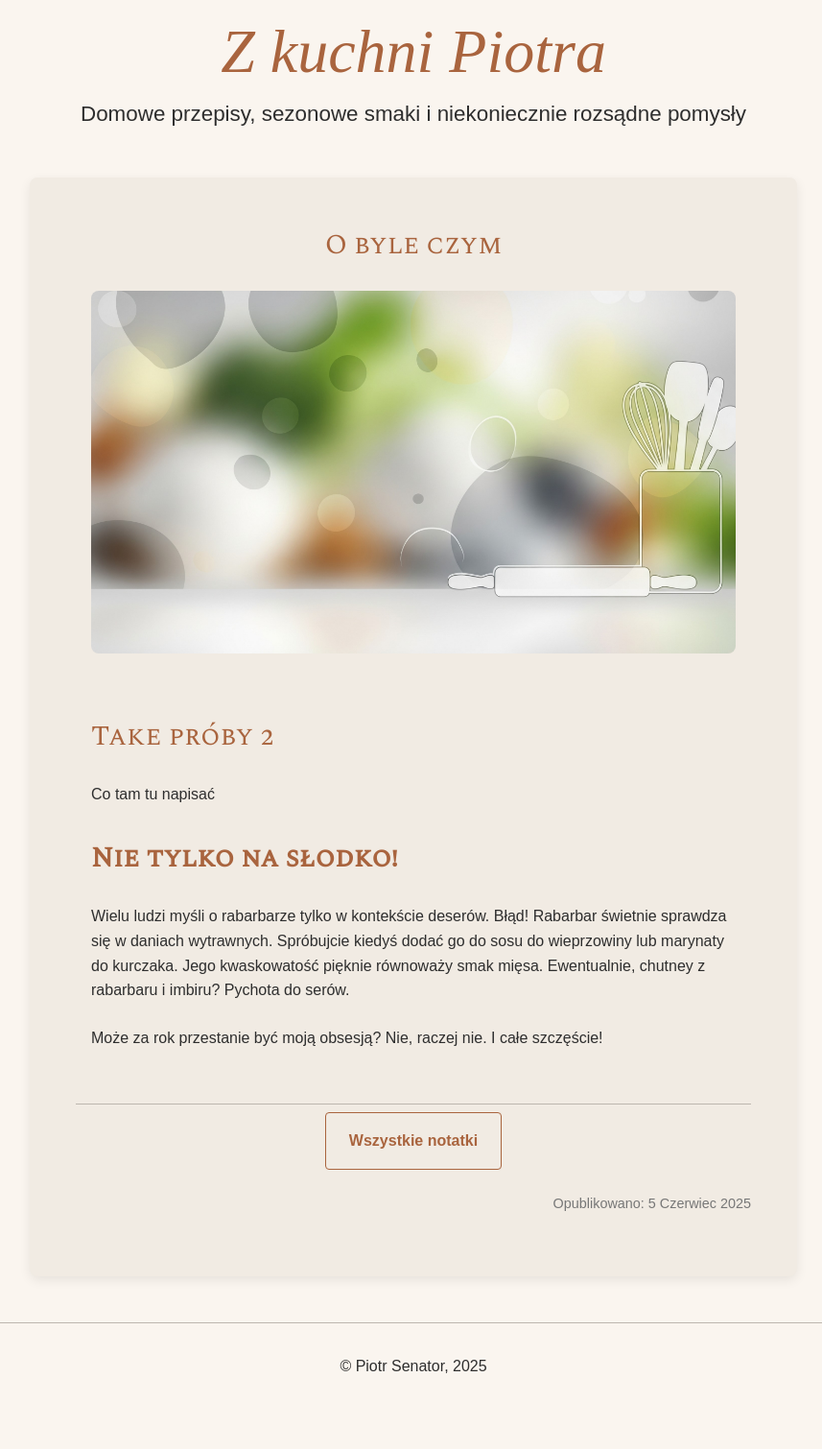
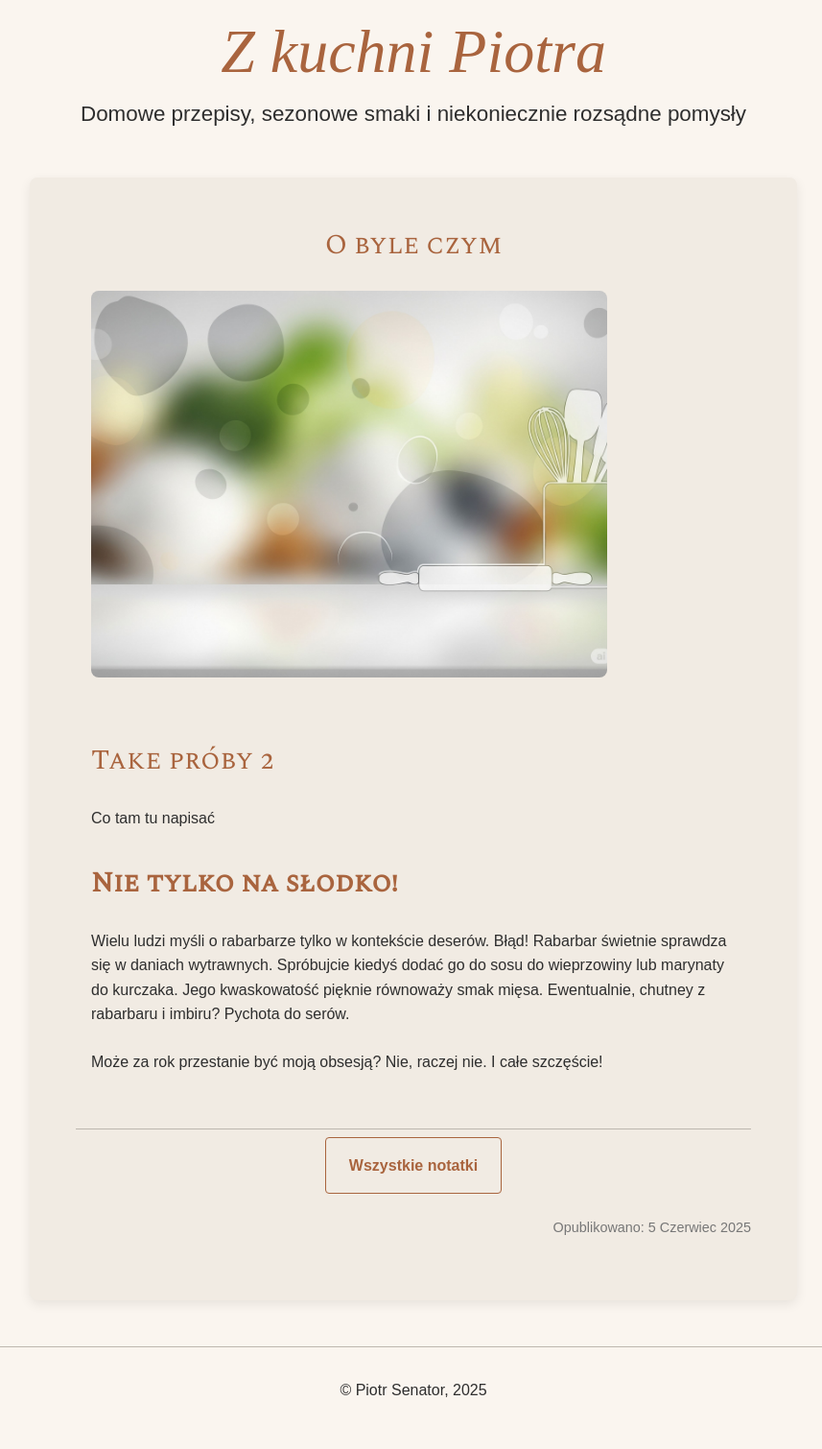
Before and after one commit to piotrsenator/kuchnia, a Jekyll site: the page built from _notes/test.md, in a window 1280 px wide. Shown: the whole page at 96% size, without its empty margins (209-1066 px from the left). Built offline with Jekyll 4.4.1, drawn with Linux system fonts in a browser that asks for light colours; some web fonts are replaced; before the commit the page ends 1485 px from its top, so only the background shows below that.

Commit message:
Update _note-single.scss

```diff
--- a/_sass/pages/_note-single.scss
+++ b/_sass/pages/_note-single.scss
@@ -52,9 +52,9 @@
 
 .note-single__main-image {
     display: block;
-    width: 100%;
+    width: 80%;
     height: auto;
-    aspect-ratio: 16 / 9; /* Bardziej panoramiczne proporcje */
+    aspect-ratio: 4 / 3;
     object-fit: cover;
     border-radius: var(--border-radius-md);
 }
@@ -90,6 +90,7 @@
     display: block;
     max-width: 80%; /* Ograniczenie szerokości do 80% kontenera treści */
     height: auto;
+    aspect-ratio: 4 / 3;
     margin-inline: auto; /* Wyśrodkowanie */
     margin-block: var(--spacing-md);
     border-radius: var(--border-radius-md);
```
